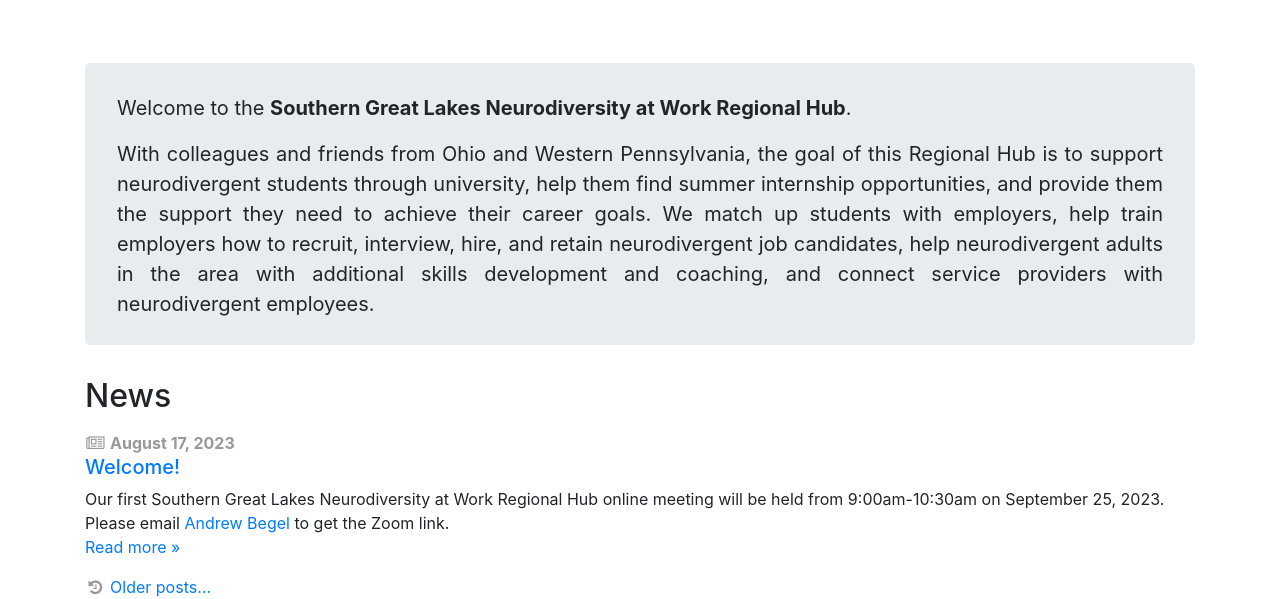
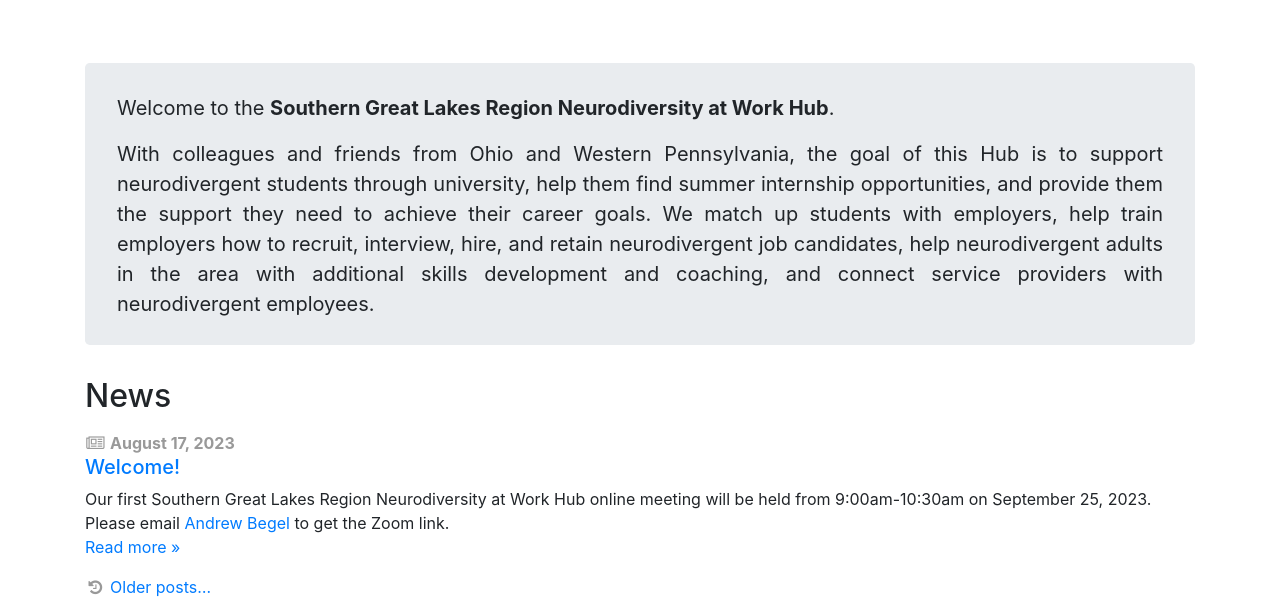
Before and after one commit to cmu-variability/neurodiversityatwork, a Jekyll site: the page built from index.html, in a window 1280 px wide. Shown: the part 264-863 px from the top of the page. Built offline with Jekyll 4.4.1, drawn with Linux system fonts in a browser that asks for light colours.

Commit message:
Rename the hub.

```diff
--- a/_config.yml
+++ b/_config.yml
@@ -18,8 +18,8 @@
 # You can create any custom variable you would like, and they will be accessible
 # in the templates via {{ site.myvariable }}.
 
-name: Southern Great Lakes Neurodiversity at Work Regional Hub
-title: Southern Great Lakes Neurodiversity at Work Regional Hub
+name: Southern Great Lakes Region Neurodiversity at Work Hub
+title: Southern Great Lakes Region Neurodiversity at Work Hub
 url: http://cmu-variability.github.io/neurodiversityatwork
 domain: cmu-variability.github.io/neurodiversityatwork
 
--- a/index.html
+++ b/index.html
@@ -26,9 +26,9 @@ role-tables:
 
 <div class="jumbotron">
 
-  <p>Welcome to the <b>Southern Great Lakes Neurodiversity at Work Regional Hub</b>.</p>
+  <p>Welcome to the <b>Southern Great Lakes Region Neurodiversity at Work Hub</b>.</p>
   <p>With colleagues and friends from Ohio and Western Pennsylvania, the goal of this
-    Regional Hub is to support neurodivergent students through university, help them find
+    Hub is to support neurodivergent students through university, help them find
     summer internship opportunities, and provide them the support they need to achieve
     their career goals. We match up students with employers, help train employers
     how to recruit, interview, hire, and retain neurodivergent job candidates,
```
Also changed, not shown: _posts/2023-08-17-welcome.md (+1 -1 lines).
